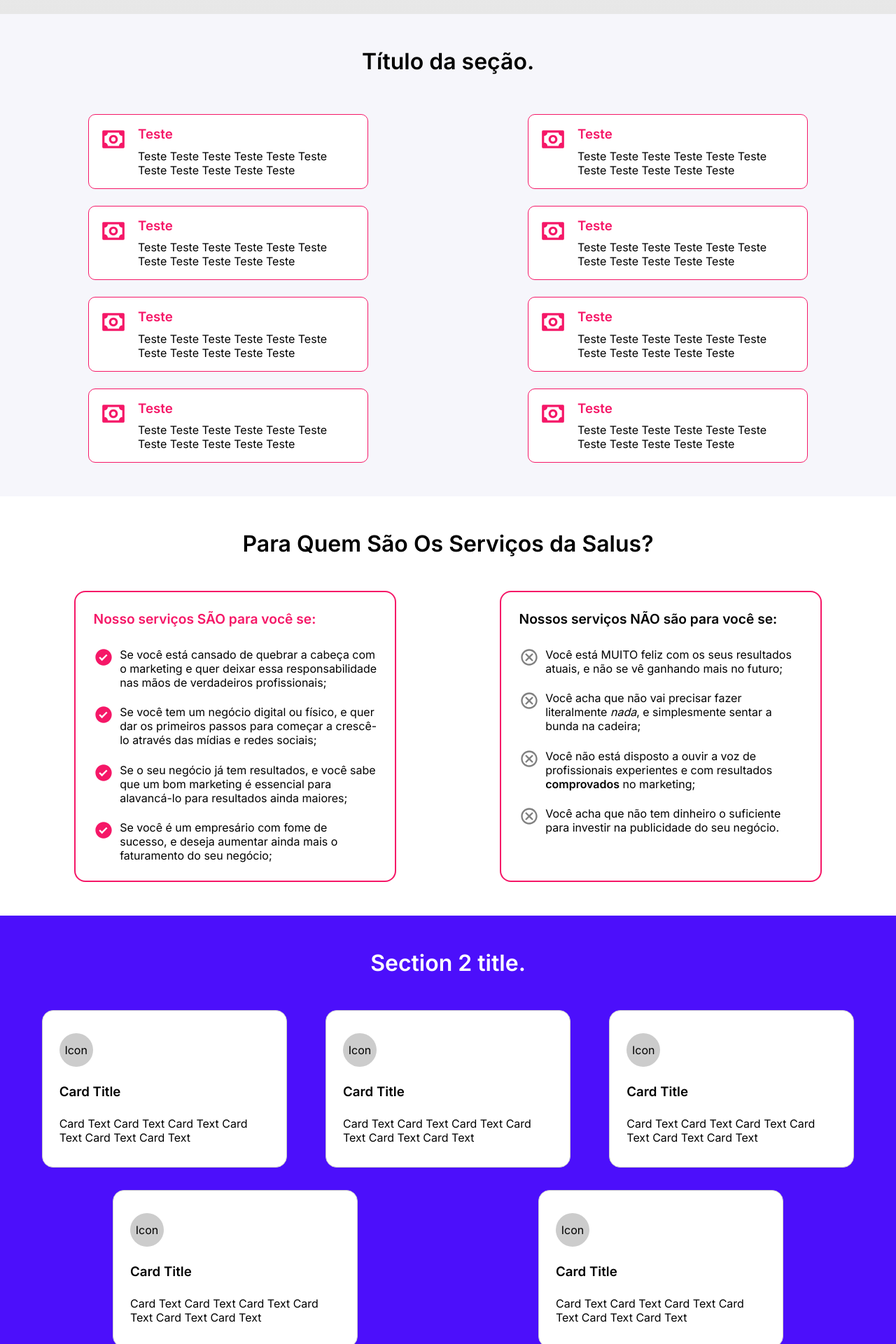
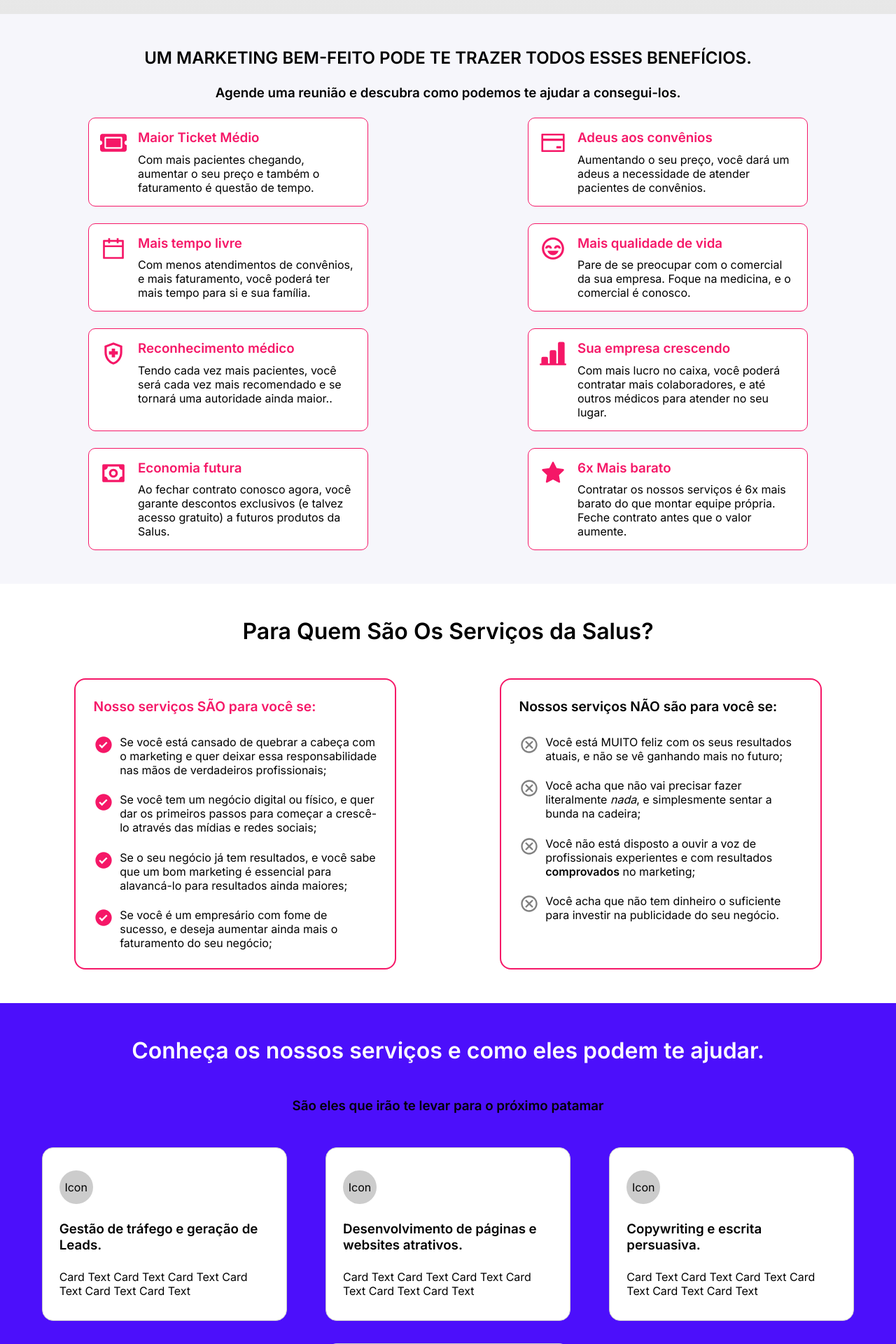
Before and after one commit to danielflorencio/calon-website, a Next.js app: page / in a window 1280 px wide. Shown: the part 780-2700 px from the top of the page at 70% size. Built offline with nearby package versions, Linux system fonts and the light colour scheme.

Commit message:
Fulfilled some of the data in the sections.

```diff
--- a/src/sectionLayouts/NewServicesSection/NewServicesSection.tsx
+++ b/src/sectionLayouts/NewServicesSection/NewServicesSection.tsx
@@ -1,21 +1,29 @@
 import ServiceCard from '@/components/ServiceCard/ServiceCard'
 import './styles.css'
 import {BiMoney} from 'react-icons/bi';
+import { AiFillStar } from 'react-icons/ai';
+import {FaTicketAlt} from 'react-icons/fa';
+import {AiOutlineCreditCard} from 'react-icons/ai';
+import {AiOutlineCalendar} from 'react-icons/ai';
+import {BiHappyBeaming} from 'react-icons/bi';
+import {MdOutlineHealthAndSafety} from 'react-icons/md';
+import {BsFillBarChartLineFill} from 'react-icons/bs'
 import IconDescriptionTitleComponent from '@/components/IconDescriptionTitle.tsx/IconDescriptionTitleComponent';
 export default function(){
     return(
         <section className='new-services-section'>
             {/* <ServiceCard/> */}
-            <h2 className='new-services-section-title'>Título da seção.</h2>
+            <h2 className='title'>UM MARKETING BEM-FEITO PODE TE TRAZER TODOS ESSES BENEFÍCIOS.</h2>
+            <h3 className='subtitle'>Agende uma reunião e descubra como podemos te ajudar a consegui-los.</h3>
             <div className='benefits-container'>
-            <IconDescriptionTitleComponent icon={<BiMoney color='#f51767' size={38}/>} title='Teste' description='Teste Teste Teste Teste Teste Teste Teste Teste Teste Teste Teste'/>
-            <IconDescriptionTitleComponent icon={<BiMoney color='#f51767' size={38}/>} title='Teste' description='Teste Teste Teste Teste Teste Teste Teste Teste Teste Teste Teste'/>
-            <IconDescriptionTitleComponent icon={<BiMoney color='#f51767' size={38}/>} title='Teste' description='Teste Teste Teste Teste Teste Teste Teste Teste Teste Teste Teste'/>
-            <IconDescriptionTitleComponent icon={<BiMoney color='#f51767' size={38}/>} title='Teste' description='Teste Teste Teste Teste Teste Teste Teste Teste Teste Teste Teste'/>
-            <IconDescriptionTitleComponent icon={<BiMoney color='#f51767' size={38}/>} title='Teste' description='Teste Teste Teste Teste Teste Teste Teste Teste Teste Teste Teste'/>
-            <IconDescriptionTitleComponent icon={<BiMoney color='#f51767' size={38}/>} title='Teste' description='Teste Teste Teste Teste Teste Teste Teste Teste Teste Teste Teste'/>
-            <IconDescriptionTitleComponent icon={<BiMoney color='#f51767' size={38}/>} title='Teste' description='Teste Teste Teste Teste Teste Teste Teste Teste Teste Teste Teste'/>
-            <IconDescriptionTitleComponent icon={<BiMoney color='#f51767' size={38}/>} title='Teste' description='Teste Teste Teste Teste Teste Teste Teste Teste Teste Teste Teste'/>
+            <IconDescriptionTitleComponent icon={<FaTicketAlt color='#f51767' size={38}/>} title='Maior Ticket Médio' description='Com mais pacientes chegando, aumentar o seu preço e também o faturamento é questão de tempo.'/>
+            <IconDescriptionTitleComponent icon={<AiOutlineCreditCard color='#f51767' size={38}/>} title='Adeus aos convênios' description='Aumentando o seu preço, você dará um adeus a necessidade de atender pacientes de convênios.'/>
+            <IconDescriptionTitleComponent icon={<AiOutlineCalendar color='#f51767' size={38}/>} title='Mais tempo livre' description='Com menos atendimentos de convênios, e mais faturamento, você poderá ter mais tempo para si e sua família. '/>
+            <IconDescriptionTitleComponent icon={<BiHappyBeaming color='#f51767' size={38}/>} title='Mais qualidade de vida' description='Pare de se preocupar com o comercial da sua empresa. Foque na medicina, e o comercial é conosco.'/>
+            <IconDescriptionTitleComponent icon={<MdOutlineHealthAndSafety color='#f51767' size={38}/>} title='Reconhecimento médico' description='Tendo cada vez mais pacientes, você será cada vez mais recomendado e se tornará uma autoridade ainda maior..'/>
+            <IconDescriptionTitleComponent icon={<BsFillBarChartLineFill color='#f51767' size={38}/>} title='Sua empresa crescendo' description='Com mais lucro no caixa, você poderá contratar mais colaboradores, e até outros médicos para atender no seu lugar.'/>
+            <IconDescriptionTitleComponent icon={<BiMoney color='#f51767' size={38}/>} title='Economia futura' description='Ao fechar contrato conosco agora, você garante descontos exclusivos (e talvez acesso gratuito) a futuros produtos da Salus.'/>
+            <IconDescriptionTitleComponent icon={<AiFillStar color='#f51767' size={38}/>} title='6x Mais barato' description='Contratar os nossos serviços é 6x mais barato do que montar equipe própria. Feche contrato antes que o valor aumente.'/>
             </div>
         </section>
     )
--- a/src/sectionLayouts/ServicesSection/ServicesSection.tsx
+++ b/src/sectionLayouts/ServicesSection/ServicesSection.tsx
@@ -4,35 +4,31 @@ import './styles.css'
 const Cards = [
     {
         icon: 'Icon',
-        cardTitle: 'Card Title',
+        cardTitle: 'Gestão de tráfego e geração de Leads.',
         cardText: 'Card Text Card Text Card Text Card Text Card Text Card Text ',
     },
     {
         icon: 'Icon',
-        cardTitle: 'Card Title',
+        cardTitle: 'Desenvolvimento de páginas e websites atrativos.',
         cardText: 'Card Text Card Text Card Text Card Text Card Text Card Text ',
     },
     {
         icon: 'Icon',
-        cardTitle: 'Card Title',
+        cardTitle: 'Copywriting e escrita persuasiva.',
         cardText: 'Card Text Card Text Card Text Card Text Card Text Card Text ',
     },
     {
         icon: 'Icon',
-        cardTitle: 'Card Title',
+        cardTitle: 'Design gráfico e mídias sociais.',
         cardText: 'Card Text Card Text Card Text Card Text Card Text Card Text ',
     },
-    {
-        icon: 'Icon',
-        cardTitle: 'Card Title',
-        cardText: 'Card Text Card Text Card Text Card Text Card Text Card Text ',
-    }
 ]
 
 export default function ServicesSection(){
     return(
         <section className='services-section'>
-            <h2 className='services-section-title'>Section 2 title.</h2>
+            <h2 className='services-section-title'>Conheça os nossos serviços e como eles podem te ajudar.</h2>
+            <h3 className=''>São eles que irão te levar para o próximo patamar</h3>
             <div className='cards-container'>
                 {Cards.map(card => (<CardComponent icon={card.icon} cardText={card.cardText} cardTitle={card.cardTitle}/>))}
             </div>
```
